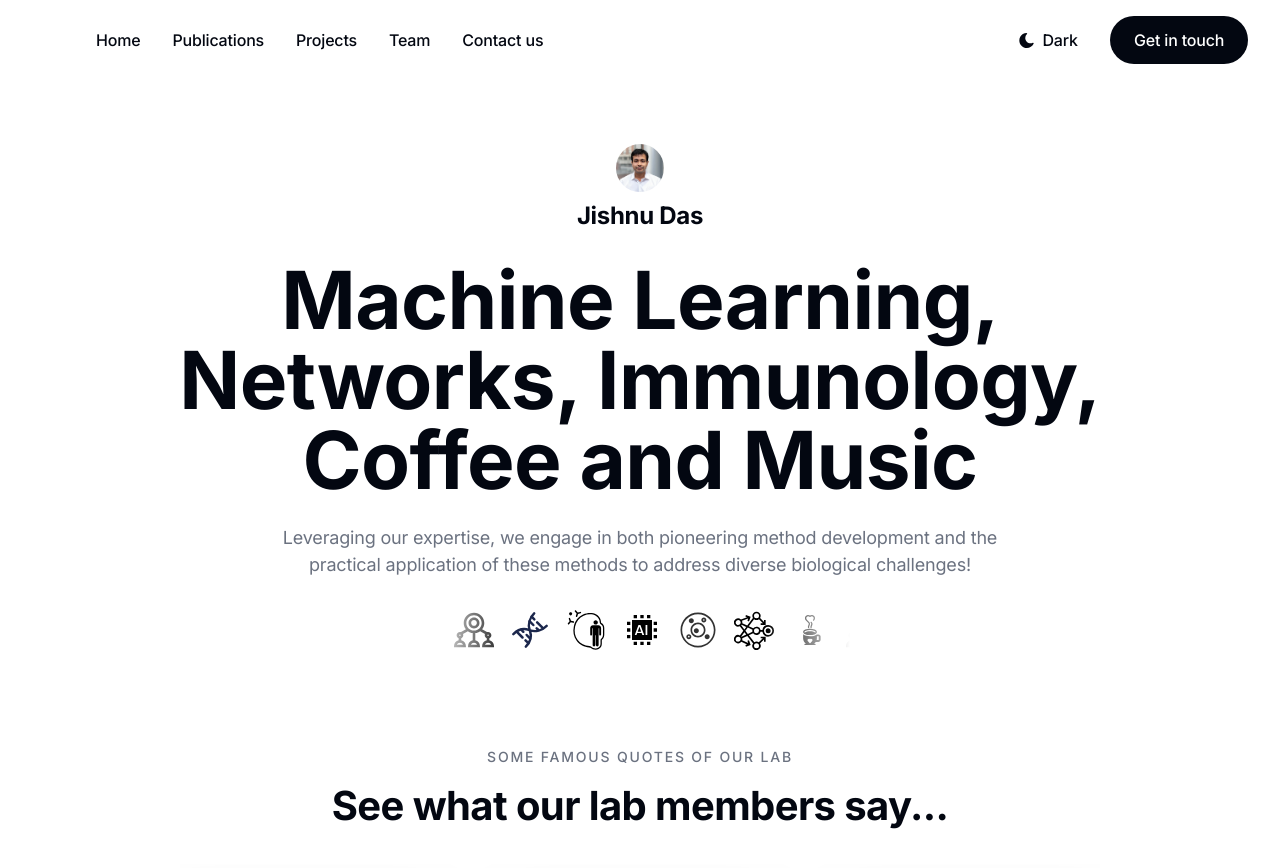
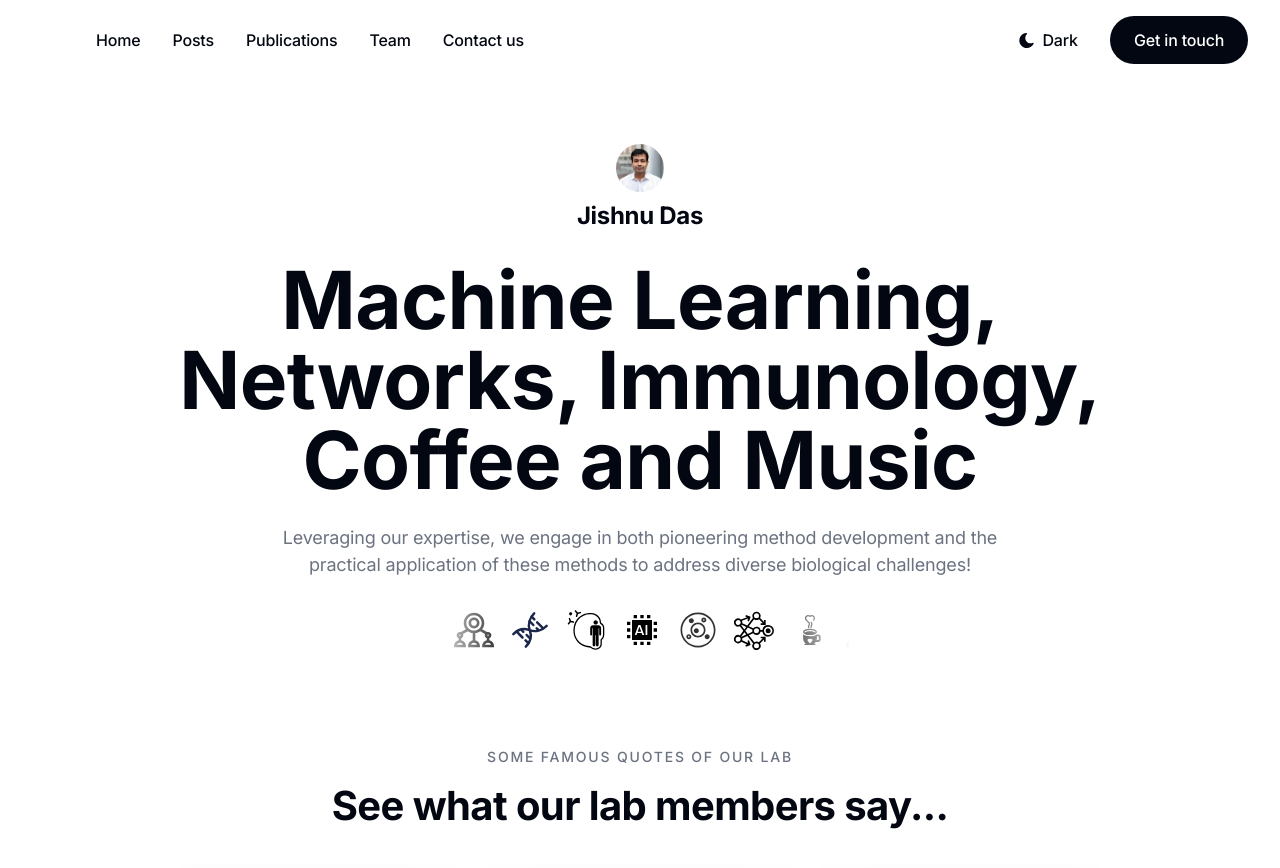
Before and after one commit to simaryadav/simaryadav.github.io, a Jekyll site: the page built from index.html, in a window 1280 px wide and 900 px high. Shown: the top 868 px of the window. Built offline with Jekyll 4.4.1, drawn with Linux system fonts in a browser that asks for light colours.

Commit message:
Update settings.yml

```diff
--- a/_data/settings.yml
+++ b/_data/settings.yml
@@ -13,10 +13,10 @@ menu_settings:
   menu_items:
     - title: "Home"
       url: "/"
+    - title: "Posts"
+      url: "/projects/"
     - title: "Publications"
       url: "/posts/"
-    - title: "Projects"
-      url: "/projects/"
     - title: "Team"
       url: "/team/"
     - title: "Contact us"
```
